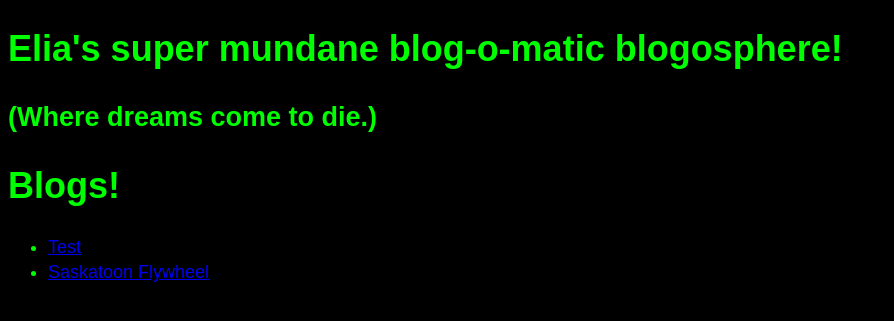
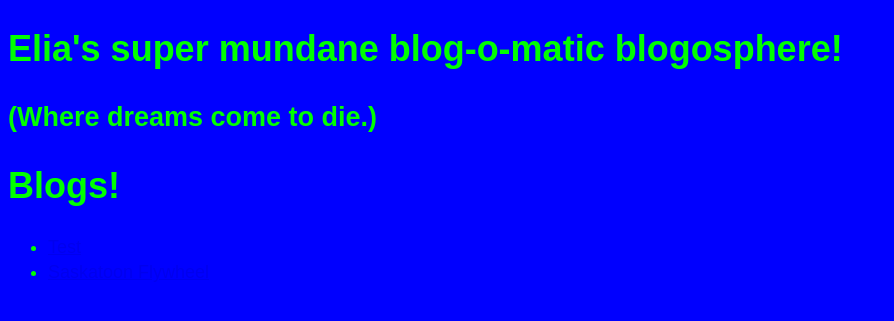
Before and after one commit to EliaTarasoff/EliaTarasoff.github.io, a Jekyll site: the page built from index.html, in a window 1280 px wide. Shown: the top 321 px of the page, without its empty margins (0-894 px from the left). Built offline with Jekyll 4.4.1, drawn with Linux system fonts in a browser that asks for light colours.

Commit message:
Update default.html

```diff
--- a/_layouts/default.html
+++ b/_layouts/default.html
@@ -3,7 +3,7 @@
     <head>
         <style type="text/css" media="screen">
             body {
-                background: #000;
+                background: #00F;
                 color: #0F0;
                 font: 18px fixed, sans-serif;
                 line-height: 1.4;
```
